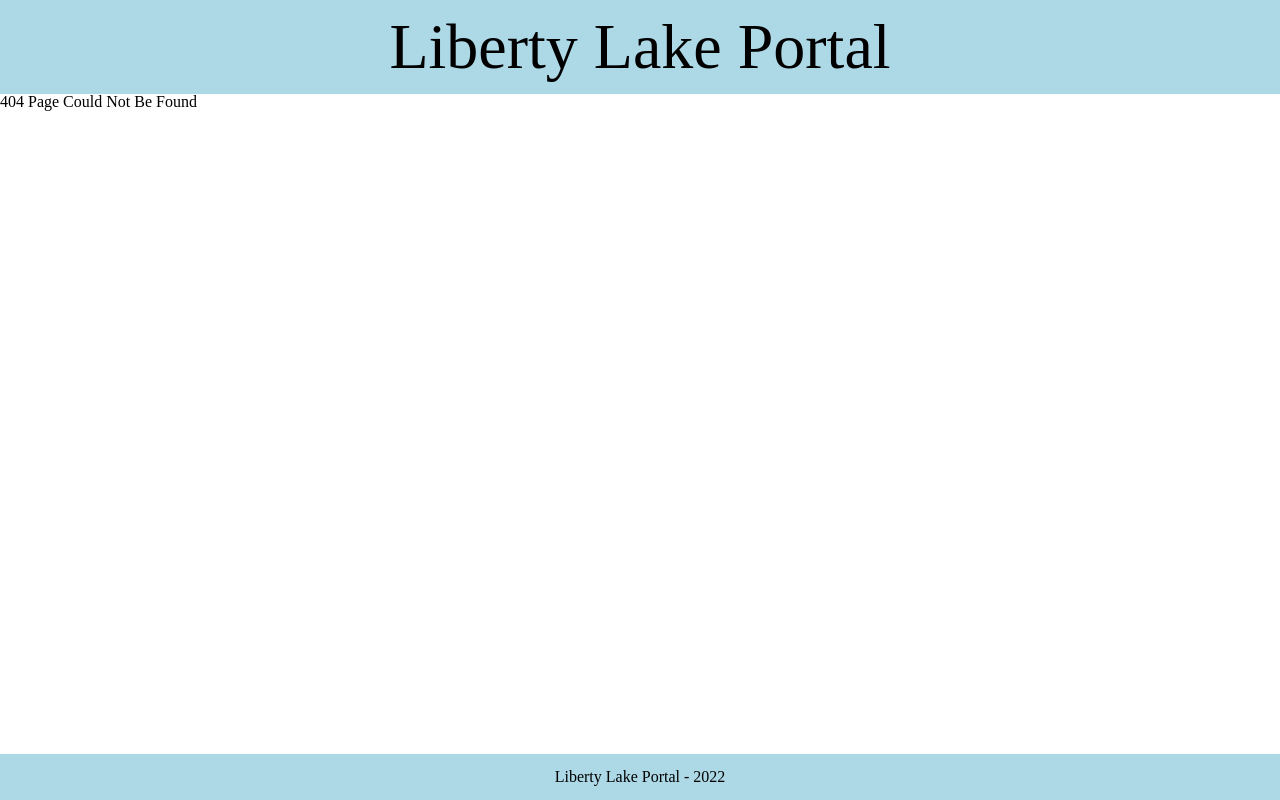
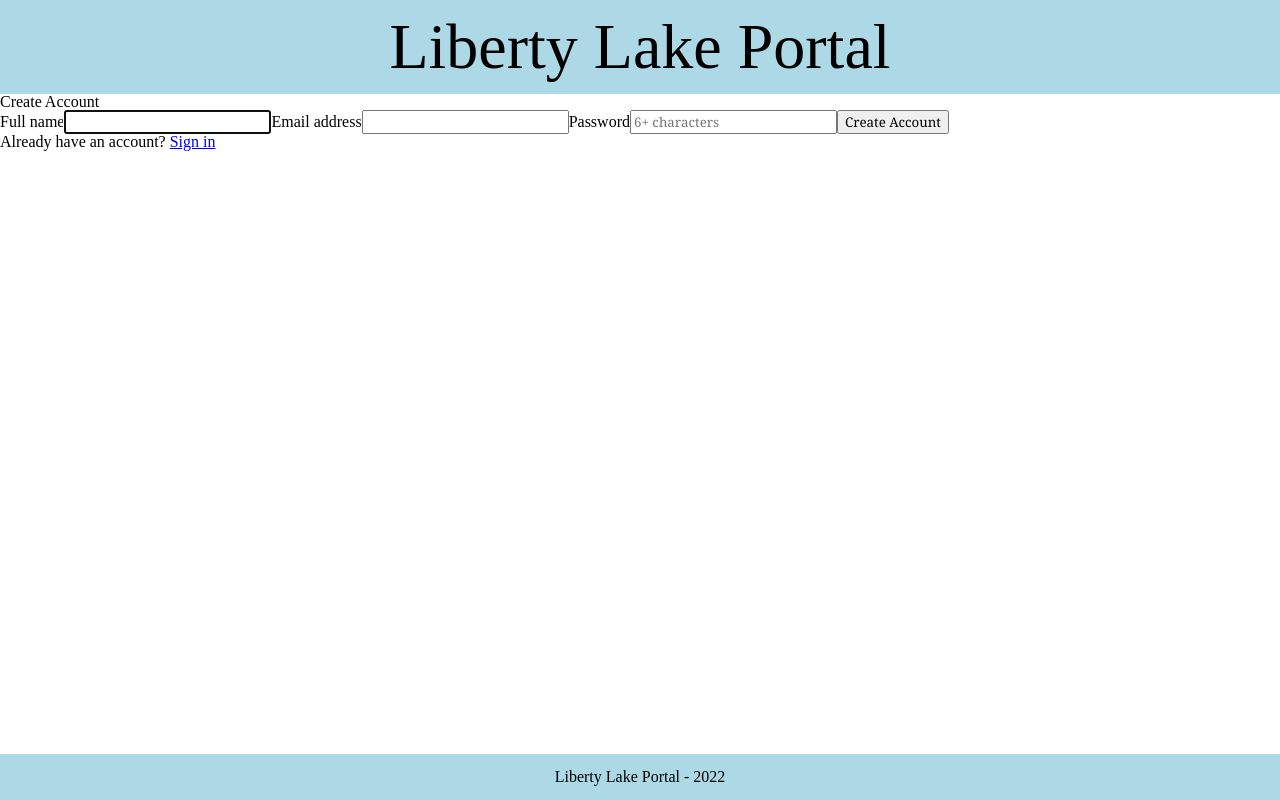
Before and after one commit to Kopelson/portal, a React (Create React App) app in the folder client/: page /signup in a window 1280 px wide. Before the commit this address had no page. Built offline with nearby package versions, Linux system fonts and the light colour scheme; no server answers.

Commit message:
added firebase user authentication

```diff
--- a/client/src/App.js
+++ b/client/src/App.js
@@ -1,25 +1,50 @@
-import React from "react";
+import React, {useState, useContext, useEffect} from "react";
 import { BrowserRouter as Router, Route, Routes } from "react-router-dom";
 import Home from './pages/Home';
-import SignIn from './pages/SignIn';
+import Login from './pages/Login';
+import Signup from './pages/Signup';
 import NoMatch from './pages/NoMatch';
 import Header from './components/Header';
 import Footer from './components/Footer';
-
+import AuthContext from './contexts/AuthContext';
+import fire from './utils/firebase';
 
 function App() {
+  const [isAuthenticated, setAuthentication] = useState(useContext(AuthContext));
+
+  useEffect(() => {
+    const unsubscribe = fire.auth().onAuthStateChanged(user => {
+      user ?
+        setAuthentication(true) :
+        setAuthentication(false);
+      unsubscribe(); // terminate the observer after completion
+    });
+  }, []);
+
+  function renderHome() {
+    if (isAuthenticated === false) {
+      return <Login />;
+    } else if (isAuthenticated === true) {
+      return <Home />;
+    } else {
+      return null;
+    }
+  }
+
   return (
-    <div>
+    <AuthContext.Provider value={[isAuthenticated, setAuthentication]}>
       <Header />
         <Router>
           <Routes>
-              <Route path="/" element={<Home /> }/>
-              <Route path="/login/" element={<SignIn /> }/>
+            <Route path="/" element={renderHome()}/>
+            <Route path="/login" element={<Login /> }/>
+            <Route path="/signup" element={<Signup /> }/>
             <Route path="*" element={<NoMatch />} />
           </Routes>
         </Router>
       <Footer />
-    </div>
+    </AuthContext.Provider>
+
   );
 }
 
--- a/client/src/components/Form/index.js
+++ b/client/src/components/Form/index.js
@@ -6,6 +6,7 @@ function Form() {
     <div>
       <form>
 
+
       </form>
     </div>
     );
--- a/client/src/contexts/AuthContext.js
+++ b/client/src/contexts/AuthContext.js
@@ -1,88 +1,3 @@
-//import react and react hooks
-import React, { useContext, useState, useEffect } from "react";
-//import api routes
-import API from "../utils/API";
-//import firebase
-import fire from "../utils/firebase";
+import { createContext } from 'react';
 
-import createNewUser from "../utils/createNewUser";
-
-//create context
-const AuthContext = React.createContext();
-//export context
-export const useAuth = () => {
-  return useContext(AuthContext);
-};
-// initialize and export AuthProvider
-export const AuthProvider = ({ children }) => {
-  //set state hooks
-  const [currentUser, setCurrentUser] = useState();
-  const [loading, setLoading] = useState(true);
-  const [mongoID, setMongoId] = useState();
-
-  //this creates user on firebase
-  const signUp = (email, password) => {
-    return fire.auth().createUserWithEmailAndPassword(email, password);
-  };
-  //this logsIn the user on firebase
-  const logIn = (email, password) => {
-    return fire.auth().signInWithEmailAndPassword(email, password);
-  };
-
-  const passwordUpdate = (email) => {
-    return fire.auth().sendPasswordResetEmail(email)
-      .then(() => {
-        // Email sent
-        console.log("Email has been sent");
-      })
-      .catch((err) => {
-        console.log(err);
-      });
-  };
-
-  const getMongoID = (firebase_id) => {
-    API.getUser(firebase_id).then((res) => {
-      if(res.data === null){
-        createNewUser();
-      }
-    });
-  };
-  //logs the user out of firebase
-  const logout = () => {
-    fire.auth().signOut();
-  };
-  //this side effect unsubscribes the user from firebase
-  useEffect(() => {
-    const unsubscribe = fire.auth().onAuthStateChanged((user) => {
-      setCurrentUser(user);
-      setLoading(false);
-      user ? getMongoID(user.uid) : setMongoId(false);
-    });
-    return unsubscribe;
-  }, []);
-  //this side effect grabs the user id from the data base
-  useEffect(() => {
-    let unsubscribe;
-    if (currentUser && !loading) {
-      unsubscribe = API.getUser(currentUser.uid).then((res) => {
-        setMongoId(res.data._id);
-      });
-    }
-    return unsubscribe;
-  }, [currentUser]);
-  //this is what sends through the Provider
-  const value = {
-    currentUser,
-    signUp,
-    logIn,
-    logout,
-    passwordUpdate,
-    mongoID,
-  };
-  //this returns the different variables and functions when the Provider is used.
-  return (
-    <AuthContext.Provider value={value}>
-      {!loading && children}
-    </AuthContext.Provider>
-  );
-};
+export default createContext(null);
--- /dev/null
+++ b/client/src/pages/Login/index.js
@@ -0,0 +1,76 @@
+import { useContext, useState, useRef } from 'react';
+import { Navigate, Link } from 'react-router-dom';
+import AuthContext from '../../contexts/AuthContext';
+import fire from '../../utils/firebase';
+
+export default function Login() {
+  const [isAuthenticated, setAuthentication] = useContext(AuthContext);
+  const [isButtonDisabled, setButtonState] = useState(false);
+  const emailRef = useRef('');
+  const passwordRef = useRef('');
+
+  async function login(event) {
+    event.preventDefault();
+    setButtonState(true);
+
+    const email = emailRef.current.value.trim();
+    const password = passwordRef.current.value;
+    try {
+      await fire.auth().signInWithEmailAndPassword(email, password);
+      setAuthentication(true);
+
+    } catch (error) {
+      let message = '';
+      switch (error.code) {
+        case 'auth/user-not-found':
+          message = 'There is no account associated with this email address.';
+          break;
+        case 'auth/wrong-password':
+          message = 'Wrong password. Try again.';
+          break;
+        default:
+          message = error.message;
+      }
+      console.log(message);
+      passwordRef.current.value = '';
+      setButtonState(false);
+    }
+  }
+
+  if (isAuthenticated === null) return null;
+  if (isAuthenticated === true) return <Navigate to='/' />;
+  return (
+    <section>
+      <div>
+        <div>
+          <h2>Sign in</h2>
+          <form onSubmit={login}>
+            <label htmlFor="email">Email address</label>
+            <input
+              type="email"
+              id="email"
+              name="email"
+              autoCapitalize="off"
+              autoComplete="email"
+              spellCheck="false"
+              autoFocus
+              required
+              ref={emailRef}
+            />
+            <label htmlFor="password">Password</label>
+            <input
+              type="password"
+              id="password"
+              name="password"
+              autoComplete="current-password"
+              required
+              ref={passwordRef}
+            />
+            <button disabled={isButtonDisabled}>Login</button>
+          </form>
+          <p>Don't have an account? <Link to="/signup">Sign up</Link></p>
+        </div>
+      </div>
+    </section>
+  );
+}
--- a/client/src/pages/SignIn/index.js
+++ /dev/null
@@ -1,14 +0,0 @@
-//import react and react hooks
-import React from "react";
-import Form from "../../components/Form";
-
-function SignIn() {
-
-  return (
-   <div>
-     <Form />
-   </div>
-  );
-};
-
-export default SignIn;
--- /dev/null
+++ b/client/src/pages/Signup/index.js
@@ -0,0 +1,82 @@
+import { useContext, useState, useRef } from 'react';
+import { Link, Navigate } from 'react-router-dom';
+import AuthContext from '../../contexts/AuthContext';
+import fire from '../../utils/firebase';
+
+export default function Signup() {
+  const [isAuthenticated, setAuthentication] = useContext(AuthContext);
+  const [isButtonDisabled, setButtonState] = useState(false);
+  const nameRef = useRef('');
+  const emailRef = useRef('');
+  const passwordRef = useRef('');
+
+  async function signup(event) {
+    event.preventDefault();
+    setButtonState(true);
+
+    const name = nameRef.current.value.trim();
+    const email = emailRef.current.value.trim();
+    const password = passwordRef.current.value;
+
+    try {
+      const { user } = await fire.auth().createUserWithEmailAndPassword(email, password);
+      user.updateProfile({ displayName: name });
+      await fire.auth().signInWithEmailAndPassword(email, password); // Force auth.currentUser to update
+      setAuthentication(true);
+    } catch (error) {
+      passwordRef.current.value = '';
+      setButtonState(false);
+    }
+  }
+
+  if (isAuthenticated === null) return null;
+  if (isAuthenticated === true) return <Navigate to='/' />
+  return (
+    <section>
+      <div>
+        <div>
+          <h2>Create Account</h2>
+          <form onSubmit={signup}>
+            <label htmlFor="name">Full name</label>
+            <input
+              type="text"
+              id="name"
+              name="name"
+              maxLength="32"
+              autoComplete="name"
+              spellCheck="false"
+              autoFocus
+              required
+              ref={nameRef}
+            />
+            <label htmlFor="email">Email address</label>
+            <input
+              type="email"
+              id="email"
+              name="email"
+              autoCapitalize="off"
+              autoComplete="email"
+              spellCheck="false"
+              required
+              ref={emailRef}
+            />
+            <label htmlFor="password">Password</label>
+            <input
+              type="password"
+              id="password"
+              name="password"
+              placeholder="6+ characters"
+              minLength="6"
+              maxLength="100"
+              autoComplete="new-password"
+              required
+              ref={passwordRef}
+            />
+            <button disabled={isButtonDisabled}>Create Account</button>
+          </form>
+          <p>Already have an account? <Link to="/login">Sign in</Link></p>
+        </div>
+      </div>
+    </section>
+  );
+}
```
Also changed, not shown: client/src/utils/createNewUser.js (deleted, +0 -27 lines), client/src/utils/firebase.js (+3 -4 lines), 1 other file (tests, documents, lock files or other folders). Lines whose indentation alone changed are shown as unchanged.
